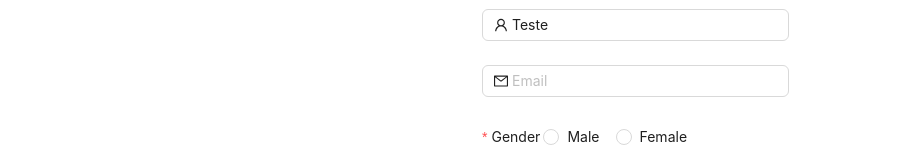
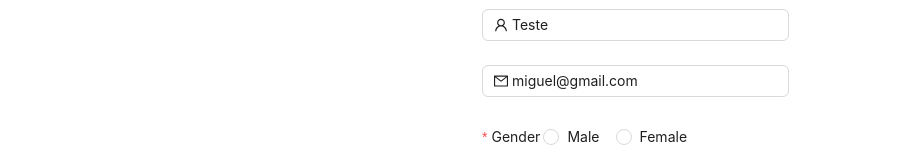
Before and after one commit to sombo20/Sistema-de-gerenciamento-de-usuarios, a React (Vite) app: page /register in a window 1280 px wide. Shown: the part 135-295 px from the top of the page, without its empty margins (0-902 px from the left). Built offline with nearby package versions, Linux system fonts and the light colour scheme.

Commit message:
Update Form.tsx

```diff
--- a/src/components/Form.tsx
+++ b/src/components/Form.tsx
@@ -35,7 +35,11 @@ function FormUser({UserFunction,name}):USER{
             form={form}
             labelCol={{ span: 2 }}
             wrapperCol={{ span: 10 }}
-            initialValues={{ username: name}}
+            initialValues={
+            {
+               username: name,
+               email:"miguel@gmail.com"
+             }}
             onFinish={onFinish}
             onFinishFailed={onFinishFailed}
             autoComplete="off"
```
